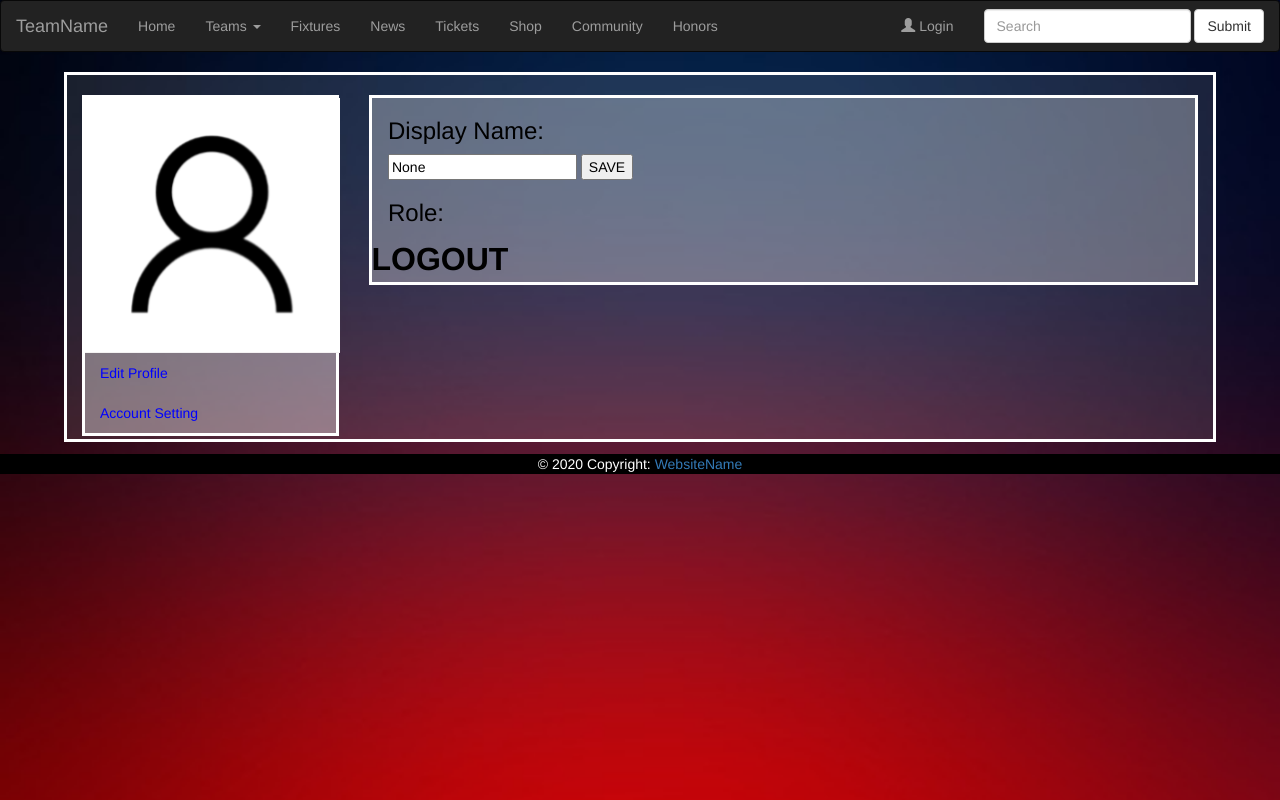
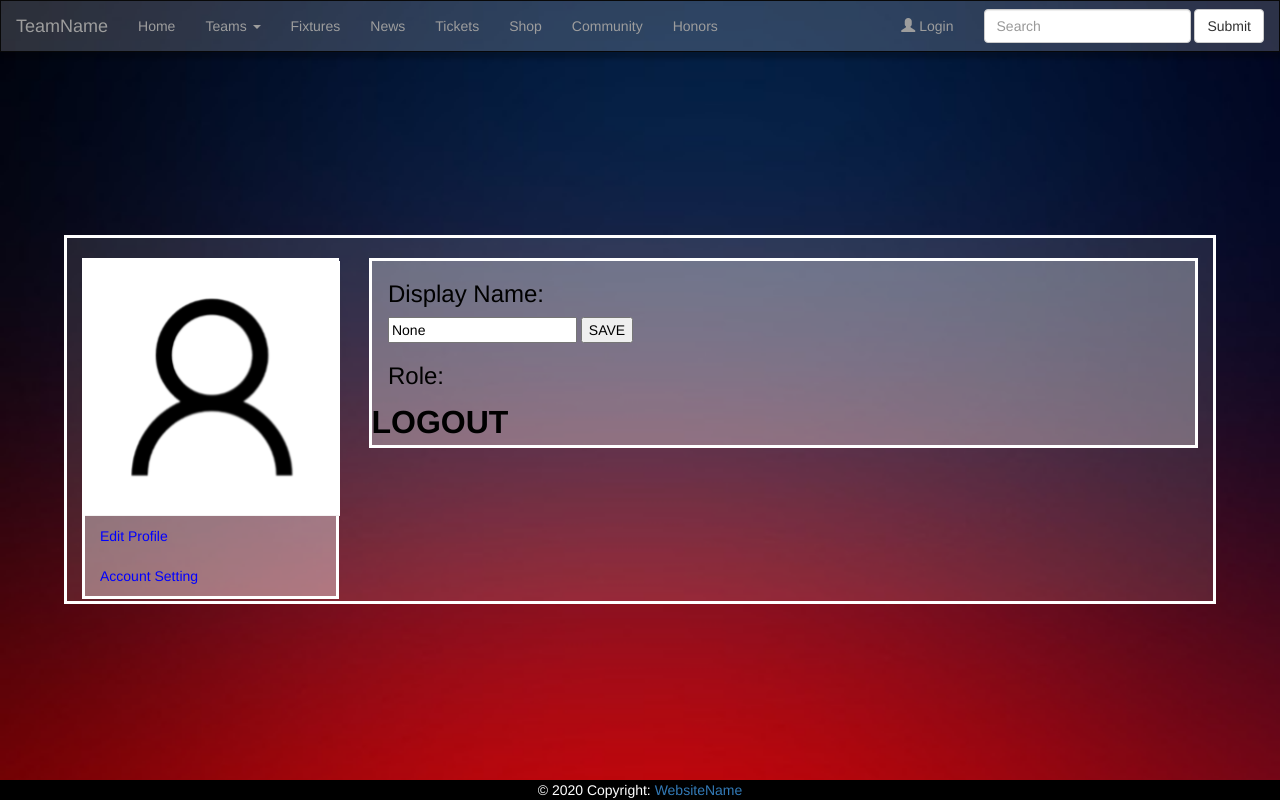
Before and after one commit to EECE430Group4/Sports-Club-Webserver, a Flask app: page /profile in a window 1280 px wide. Run offline with Flask 2, Linux system fonts and the light colour scheme; some libraries are stand-ins or nearby versions.

Commit message:
minor fix

```diff
--- /dev/null
+++ b/static/css/profile.css
@@ -0,0 +1,56 @@
+html{
+    min-height:100%;
+    max-width:100%;
+
+}
+body {
+    background-image: url('images/bg.jpeg');
+  -webkit-background-size: cover;
+  -moz-background-size: cover;
+  -o-background-size: cover;
+  background-size: cover;
+}
+.my-container{
+    display:flex;
+    flex-direction:column;
+    justify-content: space-between;
+    min-height: 100vh;
+
+}
+.wrapper{
+    margin-left:2%;
+    width:40%;
+}
+
+.card {
+        margin: 0 auto; /* Added */
+        float: none; /* Added */
+        margin-bottom: 1%; /* Added */
+}
+.navbar-nav > .active > a {
+    background-color: violet ;
+}
+.nav-item > a:hover {
+  color: azure;
+}
+/*NAVIGATION BAR/HEADER*/
+.navbar{
+    box-shadow: 0 0.3rem 0.4rem 4px rgb(0 0 0 / 25%);
+    min-height:100%;
+
+  }
+  .navbar-fixed-footer{
+     position:fixed;
+     margin-bottom:0;
+
+  }
+  .bringToFrontDiv{
+     background: rgba(219, 223, 230, 0.2);
+     border-radius: 0;
+  }
+
+  .separator{
+     background-color: white;
+     height: 2px;
+     box-shadow: 0 0.3rem 0.4rem 0px rgb(0 0 0 / 25%);
+  }
--- a/templates/profile_edit_prof.html
+++ b/templates/profile_edit_prof.html
@@ -1,35 +1,12 @@
 <!DOCTYPE html>
 <html lang="en">
-    <style>
-        .wrapper{
-    margin-left:2%;
-    width:40%;
-}
-html {
-  background: url("../static/css/images/bg.jpeg") no-repeat center center fixed;
-  -webkit-background-size: cover;
-  -moz-background-size: cover;
-  -o-background-size: cover;
-  background-size: cover;
-}
-.card {
-        margin: 0 auto; /* Added */
-        float: none; /* Added */
-        margin-bottom: 1%; /* Added */
-}
-.navbar-nav > .active > a {
-    background-color: violet ;
-}
-.nav-item > a:hover {
-  color: azure;
-}
-    </style>
   <head>
 
     <link
       rel="stylesheet"
       href="https://maxcdn.bootstrapcdn.com/bootstrap/3.4.1/css/bootstrap.min.css"
     />
+    <link rel="stylesheet" href="{{ url_for('static', filename='css/profile.css') }}"/>
 
 
 
@@ -38,10 +15,10 @@ html {
 
     <title>Profile</title>
   </head>
-  <body style="background-color: transparent;">
+  <body>
 
-    <div>
-      <nav class="navbar navbar-inverse">
+    <div class="my-container">
+      <nav class="navbar navbar-inverse bringToFrontDiv">
         <div class="container-fluid">
           <div class="navbar-header">
             <a class="navbar-brand" href="#">TeamName</a>
@@ -116,9 +93,6 @@ html {
         </div>
 
     </div>
-  </body>
-
-
 
     <footer class="page-footer " class="navbar-fixed-footer">
 
@@ -132,6 +106,12 @@ html {
       </div>
 
     </footer>
+    </div>
+  </body>
+
+
+
+    <footer class="page-footer " class="navbar-fixed-footer">
 
 
 
```
Also changed, not shown: static/css/shop.css (+16 -0 lines), templates/profile_account_settings.html (+9 -31 lines), templates/shop.html (+21 -14 lines), database/430Group4.db.
